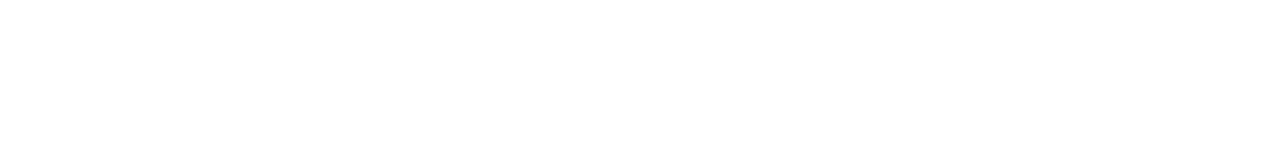
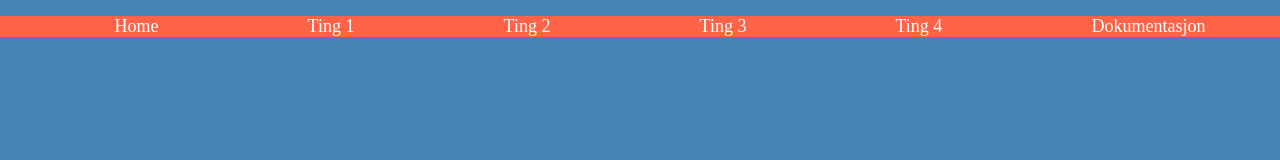
Before and after one commit to inelofthus/web18, a website: page index.html in a window 1280 px wide. Drawn offline with Linux system fonts and the light colour scheme.

Commit message:
la til navbar. Enkel css rundt det.

```diff
--- a/index.html
+++ b/index.html
@@ -1 +1,19 @@
 <!DOCTYPE html>
+<html>
+<head>
+	<link rel="stylesheet" type="text/css" href="style.css">
+	<title>Velkommen</title>
+</head>
+<header class="navbar">
+	<ul class="navbar">
+		<li><a href="#">Home</a></li>
+		<li><a href="#">Ting 1</a></li>
+		<li><a href="#">Ting 2</a></li>
+		<li><a href="#">Ting 3</a></li>
+		<li><a href="#">Ting 4</a></li>
+		<li><a href="#">Dokumentasjon</a></li>
+	</ul>
+</header>
+<body>
+</body>
+</html>
--- /dev/null
+++ b/style.css
@@ -0,0 +1,29 @@
+html{
+	background-color: SteelBlue;
+}
+
+body{
+	margin: 0px;
+}
+
+.navbar{
+	flex-wrap: wrap;
+	background-color: Tomato;
+}
+
+a{
+	display: flex;
+	color: white;
+	font-size: 18px;
+	text-decoration: none;
+}
+
+ul {
+	display: flex;
+	justify-content: space-around;
+}
+
+li {
+	list-style: none;
+
+}
```
Also changed, not shown: 1 other file.
